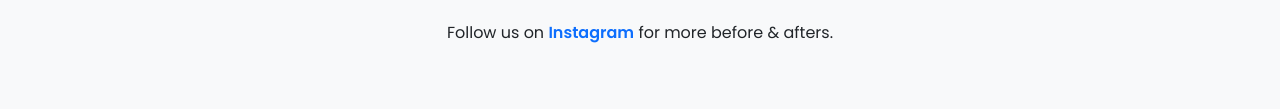
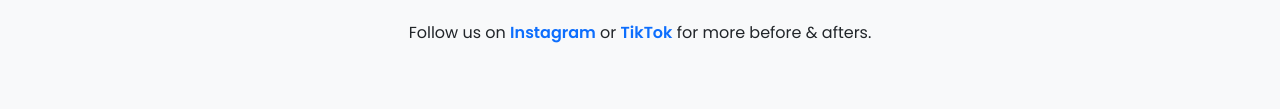
Before and after one commit to QuitHub/freshstartcleans, a plain HTML site: page index.html in a window 1280 px wide. Shown: the part 2022-2133 px from the top of the page. Drawn offline with nearby package versions, Linux system fonts and the light colour scheme.

Commit message:
Update index.html

```diff
--- a/index.html
+++ b/index.html
@@ -151,7 +151,7 @@
         </div>
       </div>
     </div>
-    <p class="text-center mt-4">Follow us on <a class="link-underline link-underline-opacity-0 fw-semibold" href="https://instagram.com/contactfreshstartcleans" target="_blank" rel="noopener nofollow">Instagram</a> for more before &amp; afters.</p>
+    <p class="text-center mt-4">Follow us on <a class="link-underline link-underline-opacity-0 fw-semibold" href="https://instagram.com/contactfreshstartcleans" target="_blank" rel="noopener nofollow">Instagram</a> or <a class="link-underline link-underline-opacity-0 fw-semibold" href="https://www.tiktok.com/@freshstartcleans1" target="_blank" rel="noopener nofollow">TikTok</a> for more before &amp; afters.</p>
   </div>
 </section>
 
```
